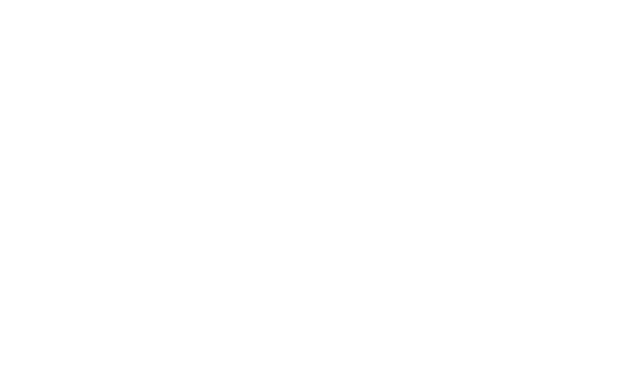
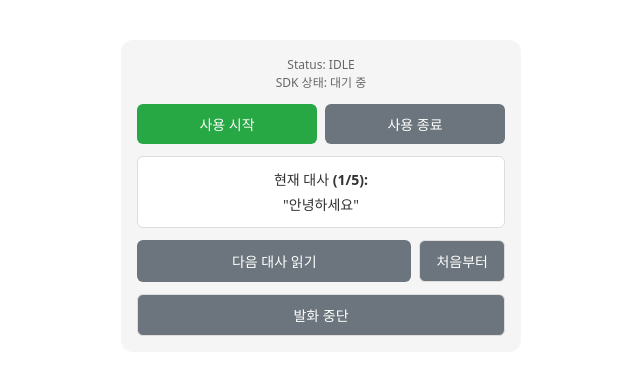
Before and after one commit to luii0415/enspeechpj, a React (Vite) app: page / in a window 1280 px wide. Shown: the part 424-798 px from the top of the page, without its empty margins (339-979 px from the left). Built offline with nearby package versions, Linux system fonts and the light colour scheme; no server answers.

Commit message:
Klleon TEST

```diff
--- a/src/App.tsx
+++ b/src/App.tsx
@@ -1,7 +1,12 @@
 import "./App.css";
+import { Klleon } from "./components/klleon/klleon";
 
 function App() {
-  return <></>;
+  return (
+    <>
+      <Klleon />
+    </>
+  );
 }
 
 export default App;
```
